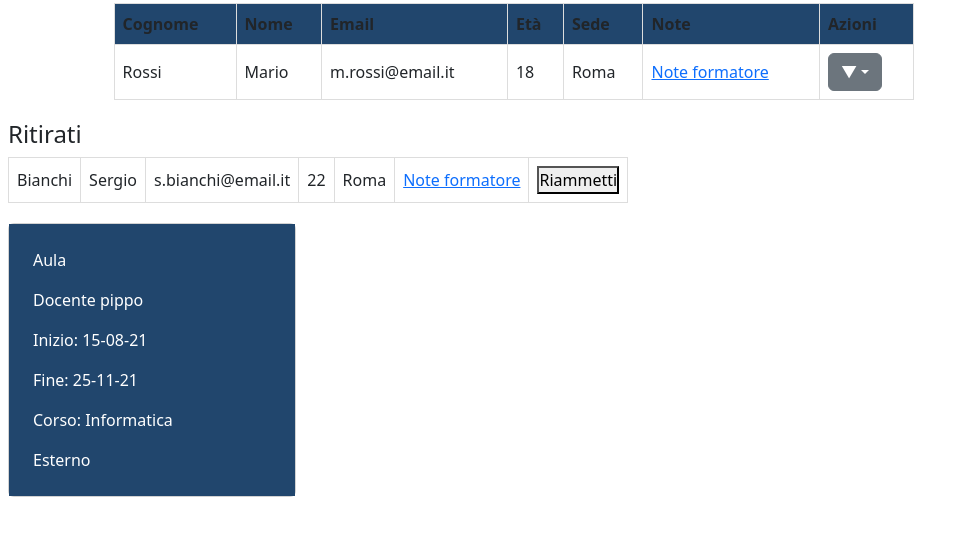
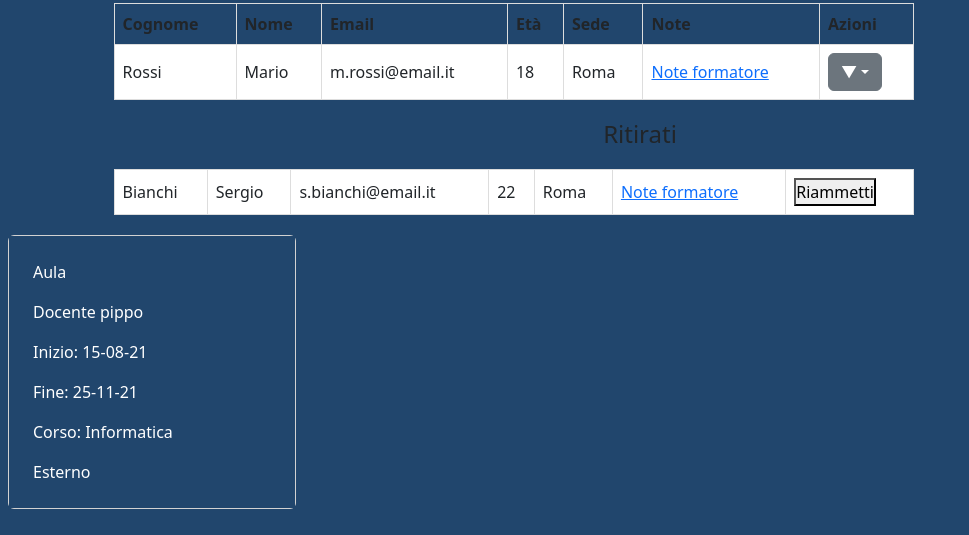
Before and after one commit to abSimone/crm-formazione-ts, a website built with webpack: page index3.html in a window 1280 px wide. Shown: the part 81-616 px from the top of the page, without its empty margins (0-969 px from the left). Built offline with nearby package versions, Linux system fonts and the light colour scheme.

Commit message:
Refactor

```diff
--- a/index3.html
+++ b/index3.html
@@ -9,7 +9,7 @@
     <link rel="stylesheet" href="src/style.css">
 </head>
 
-<body class="mx-auto p-2">
+<body class="mx-auto p-2 main3">
     <header>
         <div class="d-flex justify-content-center align-items-center position-relative w-100">
             <button class="position-absolute start-0">Indietro</button>
@@ -44,8 +44,8 @@
                                 <button class="btn btn-secondary dropdown-toggle" type="button" id="dropdownMenuButton"
                                     data-bs-toggle="dropdown" aria-expanded="false">▼</button>
                                 <ul class="dropdown-menu" aria-labelledby="dropdownMenuButton">
-                                    <li><a class="dropdown-item" href="#">Modifica</a></li>
-                                    <li><a class="dropdown-item" href="#">Elimina</a></li>
+                                    <li><a class="dropdown-item" href="#">ritira</a></li>
+                                    <li><a class="dropdown-item" href="#">Visualliza CV</a></li>
                                 </ul>
                             </div>
                         </td>
@@ -55,9 +55,9 @@
             </table>
         </div>
 
-        <h4>Ritirati</h4>
+        <h4 class="text-center">Ritirati</h4>
         <div class="table-container">
-            <table>
+            <table class="table1">
                 <tbody>
                     <tr>
                         <td>Bianchi</td>
--- a/src/style.css
+++ b/src/style.css
@@ -39,6 +39,7 @@ article {
   border-collapse: collapse;
   width: 100%;
   max-width: 800px;
+
   margin: 20px auto;
 }
 
@@ -62,3 +63,7 @@ th {
   margin-bottom: 20px;
   width: 80%;
 }
+
+.main3 {
+  background-color: var(--on-background);
+}
```
